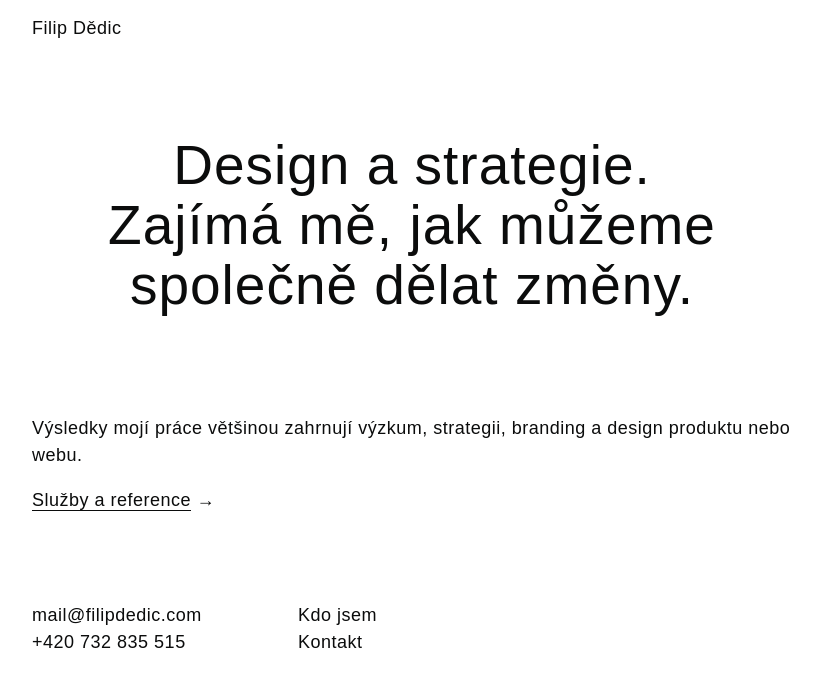
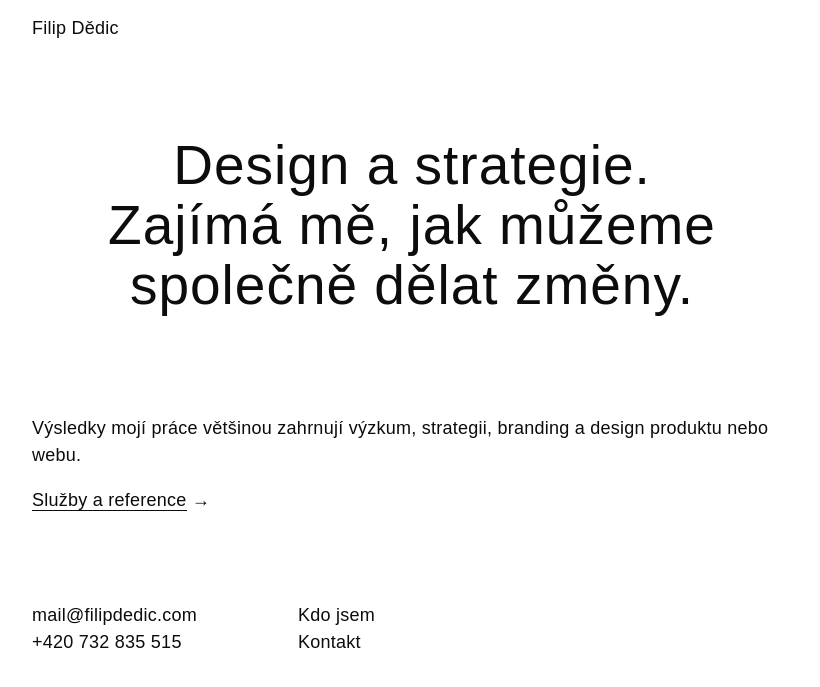
Before and after one commit to fdedic/fdedic.github.io, a Jekyll site: the page built from index.md, in a window 1280 px wide. Shown: the top 687 px of the page, without its empty margins (228-1048 px from the left). Built offline with Jekyll 4.4.1, drawn with Linux system fonts in a browser that asks for light colours; nearby versions of some CDN libraries; some web fonts are replaced.

Commit message:
Update base.css

```diff
--- a/assets/css/base.css
+++ b/assets/css/base.css
@@ -27,7 +27,7 @@ body {
 background: white;
 font-family: "raptor-regular", HelveticaNeue-Medium, Arial, sans-serif;
 font-weight: 400;
-letter-spacing: 0.5px;
+letter-spacing: 0.25px;
 -webkit-font-smoothing: antialiased;
 font-size: 18px;
 line-height: 1.5;
@@ -43,7 +43,7 @@ position: relative;
 @media (max-width: 640px) {body {
 font-family: "raptor-regular", HelveticaNeue-Medium, Arial, sans-serif;
 font-weight: 400;
-letter-spacing: 0.5px;
+letter-spacing: 0.25px;
 -webkit-font-smoothing: antialiased;
 font-size: 16px;
 line-height: 1.5;
```
